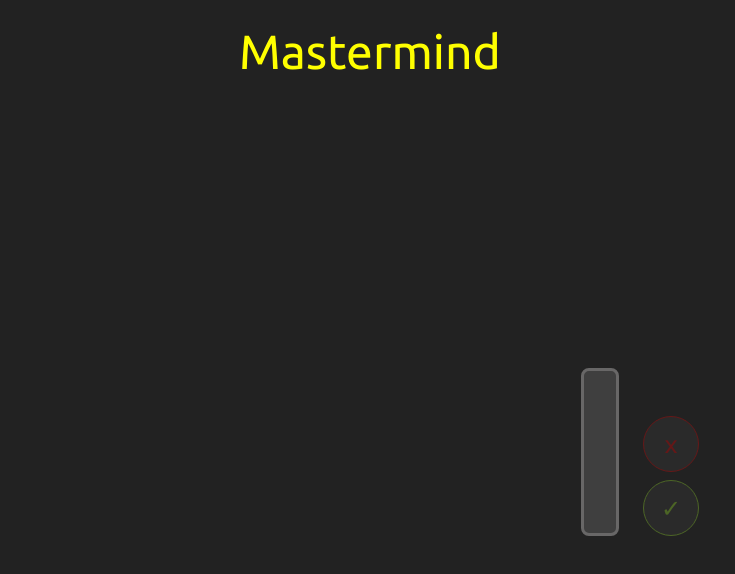
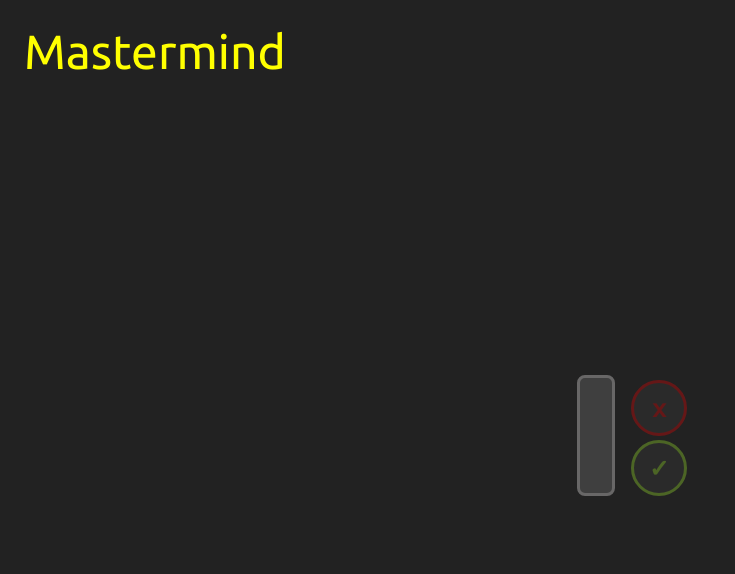
Before and after one commit to Edkiri/mastermind, a plain HTML site: page pages/game.html in a window 1280 px wide. Shown: the whole page, without its empty margins (0-735 px from the left). Drawn offline with Linux system fonts and the light colour scheme.

```diff
--- a/css/game.css
+++ b/css/game.css
@@ -7,10 +7,12 @@ main {
 .mastermind-container {
   display: flex;
   width: 100%;
+  height: 100%;
   justify-content: center;
-}
-.mastermind-container {
-  gap: 1.5rem;
+  align-items: stretch;
+  margin-bottom: 2rem;
+  gap: 1rem;
+
 }
 .board {
   display: flex;
@@ -22,6 +24,10 @@ main {
   border: 3px solid rgb(104, 103, 103);
 }
 .control {
+  display: flex;
+  flex-direction: column;
+  justify-content: space-between;
+  height: 100%;
   align-self: flex-end;
 }
 .control-color {
@@ -45,7 +51,6 @@ main {
   width: 3.5rem;
   height: 3.5rem;
   border-radius: 50%;
-  margin: 0.2rem 0rem;
   cursor: pointer;
 }
 
@@ -65,7 +70,6 @@ main {
   display: flex;
   flex-direction: column;
   width: 100%;
-  margin-top: 0.5rem;
   gap: 0.5rem;
   justify-self: flex-end;
 }
@@ -74,7 +78,6 @@ main {
   flex-direction: column;
   justify-content: center;
   align-items: center;
-  margin: 1.5rem 0px;
 }
 .clues-container {
   display: grid;
@@ -94,26 +97,41 @@ main {
 }
 
 .remove-button {
+  display: flex;
+  justify-content: center;
+  align-items: center;
   width: 3.5rem;
   height: 3.5rem;
   border-radius: 50%;
   background-color: #3f3f3f;
+  cursor: pointer;
+  border: 3px solid red;
+  transition: all .1s linear;
+}
+.remove-button span {
   font-size: 1.5rem;
-  cursor: pointer;
   color: red;
-  border: 1px solid red;
+  font-weight: 700;
   transition: all .1s linear;
 }
 .check-button {
+  display: flex;
+  justify-content: center;
+  align-items: center;
   width: 3.5rem;
   height: 3.5rem;
   border-radius: 50%;
   background-color: #3f3f3f;
+  cursor: pointer;
+  border: 3px solid greenyellow;
+  transition: all .1s linear;
+
+}
+.check-button span {
   font-size: 1.5rem;
-  cursor: pointer;
+  font-weight: 700;
+  transition: all .1s linear;
   color: greenyellow;
-  border: 1px solid greenyellow;
-  transition: all .1s linear;
 }
 .check-button:disabled {
   opacity: .3;
@@ -123,3 +141,9 @@ main {
   opacity: .3;
   cursor: default;
 }
+.bubbles-list, .control-option-container {
+  gap: 0.3rem;
+}
+.bubbles-list {
+  margin-bottom: 0.3rem;
+}
--- a/css/styles.css
+++ b/css/styles.css
@@ -35,7 +35,6 @@ body {
 header {
   padding: 1.5rem;
   width: 100%;
-  max-width: 850px;
   display: flex;
 }
 h1 {
--- a/js/mastermind/game-page/observers.js
+++ b/js/mastermind/game-page/observers.js
@@ -45,6 +45,9 @@ export class RowObserver {
       const cluesElements = document.querySelectorAll(`#clues-${this.currentRowPosition} > div`);
       for(let i = 0; i < clues.length; i++) {
         cluesElements[i].style.backgroundColor = clues[i].color || "#3f3f3f";
+        if(clues[i].color) {
+          cluesElements[i].style.border = "none";
+        }
       }
       this.currentRowPosition += 1;
     }
--- a/js/mastermind/game-page/render-rows.js
+++ b/js/mastermind/game-page/render-rows.js
@@ -29,9 +29,8 @@ export default function renderRows(rows) {
       clueElement.style.backgroundColor = clue.color || "#3f3f3f";
       cluesElement.appendChild(clueElement);
     });
+
     rowElement.appendChild(cluesElement);
-
-
     boardElement.appendChild(rowElement);
 
   });
--- a/js/mastermind/game-state/level-options.js
+++ b/js/mastermind/game-state/level-options.js
@@ -1,14 +1,17 @@
 export const levelOptions = {
   easy: {
+    title: "Fácil",
+    maxAttempts: 10,
     colorsQuantity: 4,
-    maxAttempts: 10,
   },
   hard: {
+    title: "Difícil",
+    maxAttempts: 8,
     colorsQuantity: 5,
-    maxAttempts: 8,
   },
   tryhard: {
+    title: "Tryhard",
+    maxAttempts: 6,
     colorsQuantity: 6,
-    maxAttempts: 6,
   }
 }
--- a/js/settings.js
+++ b/js/settings.js
@@ -31,11 +31,11 @@ levelButtons.forEach((button) => {
     const buttonId = button.id;
     const difficulty = buttonId.split("-")[1];
 
-    const { colorsQuantity } = levelOptions[difficulty];
+    const { colorsQuantity, title } = levelOptions[difficulty];
     createPickers(colorsQuantity);
 
     const difficultySpan = document.getElementById("difficulty-span");
-    difficultySpan.textContent = `"${difficulty}"`;
+    difficultySpan.textContent = `"${title}"`;
     window.sessionStorage.setItem("difficulty", difficulty);
 
     levelSection.style.display = "none";
--- a/pages/game.html
+++ b/pages/game.html
@@ -26,13 +26,17 @@
       <div class="board" id="board"></div>
 
       <div class="control">
-        <div class="secret-list" id="secret-list"></div>
         <div class="bubbles-list" id="bubbles-list"></div>
         <div class="control-option-container">
-          <button type="button" disabled="true" class="remove-button" id="remove-button">x</button>
-          <button type="button" disabled="true" class="check-button" id="check-button">✓</button>
+          <button type="button" disabled="true" class="remove-button" id="remove-button">
+            <span>x</span>
+          </button>
+          <button type="button" disabled="true" class="check-button" id="check-button">
+            <span>✓</span>
+          </button>
         </div>
       </div>
+      <div class="secret-list" id="secret-list"></div>
 
 
 
```
Also changed, not shown: index.html (+1 -1 lines).
